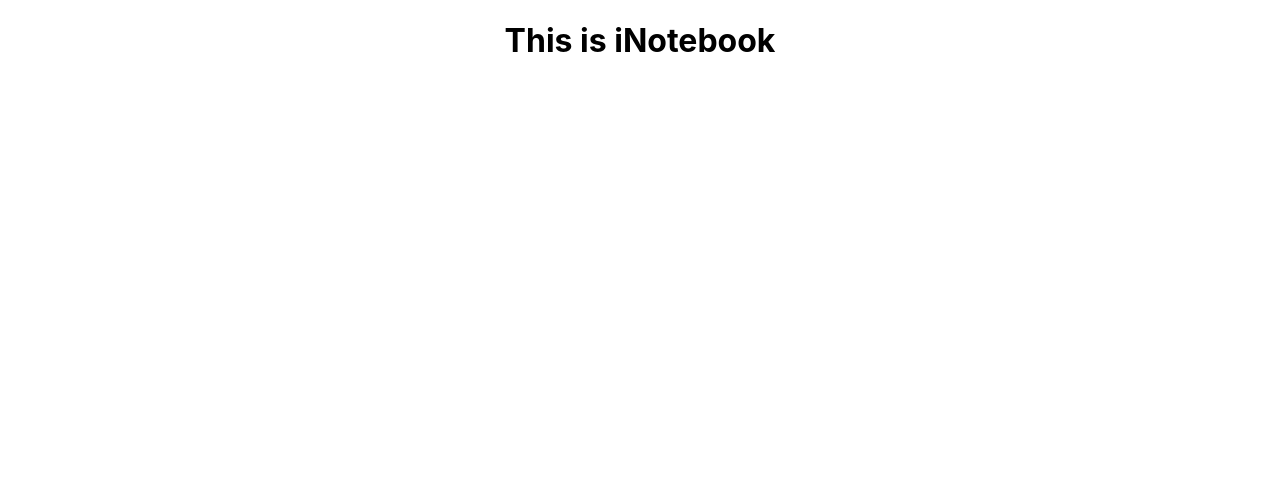
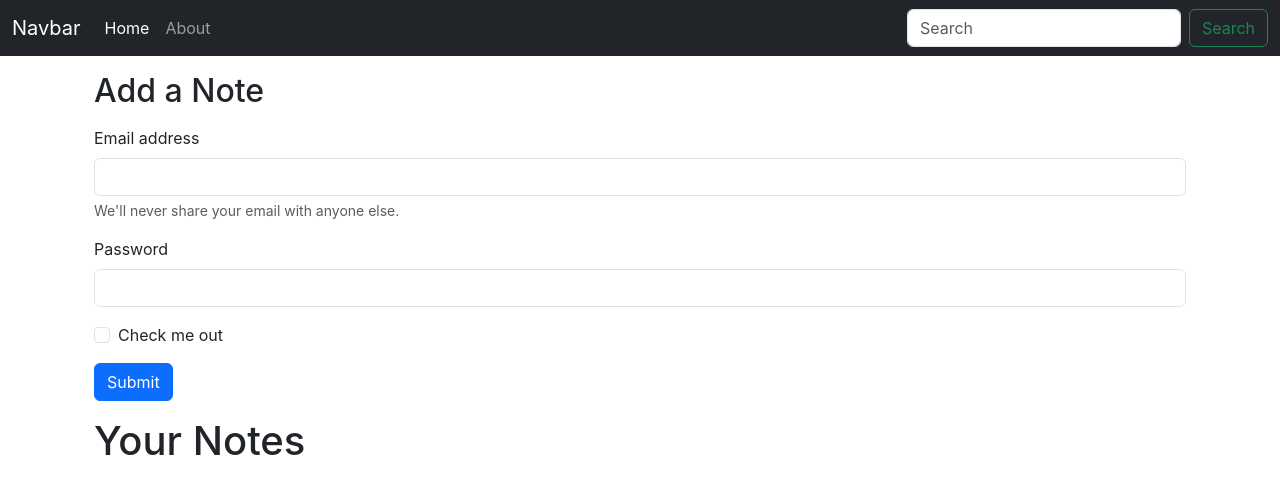
Before and after one commit to RushabhDabre/inotebook, a React (Create React App) app: page / in a window 1280 px wide. Shown: the top 494 px of the page. Built offline with nearby package versions, Linux system fonts and the light colour scheme.

Commit message:
Frontend Setup

```diff
--- a/public/index.html
+++ b/public/index.html
@@ -1,23 +1,32 @@
 <!DOCTYPE html>
 <html lang="en">
+
 <head>
   <meta charset="utf-8" />
   <link rel="icon" href="%PUBLIC_URL%/favicon.ico" />
   <meta name="viewport" content="width=device-width, initial-scale=1" />
   <meta name="theme-color" content="#000000" />
-    <meta
-      name="description"
-      content="Web site created using create-react-app"
-    />
+  <meta name="description" content="Web site created using create-react-app" />
   <link rel="apple-touch-icon" href="%PUBLIC_URL%/logo192.png" />
 
   <link rel="manifest" href="%PUBLIC_URL%/manifest.json" />
 
-    <title>React App</title>
+  <title>iNotebook - Your Notes secured in the cloud</title>
+
+  <!-- Bootstrap CDN CSS -->
+  <link href="https://cdn.jsdelivr.net/npm/bootstrap@5.3.0-alpha3/dist/css/bootstrap.min.css" rel="stylesheet"
+    integrity="sha384-KK94CHFLLe+nY2dmCWGMq91rCGa5gtU4mk92HdvYe+M/SXH301p5ILy+dN9+nJOZ" crossorigin="anonymous">
+
 </head>
+
 <body>
   <noscript>You need to enable JavaScript to run this app.</noscript>
   <div id="root"></div>
 
+  <!-- Bootstrap CDN JS -->
+  <script src="https://cdn.jsdelivr.net/npm/bootstrap@5.3.0-alpha3/dist/js/bootstrap.bundle.min.js"
+    integrity="sha384-ENjdO4Dr2bkBIFxQpeoTz1HIcje39Wm4jDKdf19U8gI4ddQ3GYNS7NTKfAdVQSZe"
+    crossorigin="anonymous"></script>
 </body>
+
 </html>
--- a/src/App.js
+++ b/src/App.js
@@ -1,11 +1,30 @@
 import './App.css';
 import React from 'react';
+import {
+  BrowserRouter as Router,
+  Routes,
+  Route
+} from "react-router-dom";
+import Navbar from './components/Navbar';
+import { Home } from './components/Home';
+import About from './components/About';
+import NoteState from './context/notes/NoteState';
 
 function App() {
   return (
-    <div className="App">
-      <h1>This is iNotebook</h1>
-    </div>
+    <>
+      <NoteState>
+        <Router>
+          <Navbar />
+          <div className="container">
+            <Routes>
+              <Route exact path="/" element={<Home />} />
+              <Route exact path="/about" element={<About />} />
+            </Routes>
+          </div>
+        </Router>
+      </NoteState>
+    </>
   );
 }
 
--- /dev/null
+++ b/src/components/About.js
@@ -0,0 +1,14 @@
+import React from 'react';
+// import React, { useContext, useEffect } from 'react';
+// import noteContext from '../context/notes/noteContext';
+
+const About = () => {
+
+  return (
+    <div>
+        This is About page
+    </div>
+  )
+}
+
+export default About
--- /dev/null
+++ b/src/components/Home.js
@@ -0,0 +1,30 @@
+import React from 'react'
+
+export const Home = () => {
+    return (
+        <div >
+            <div className="container my-3">
+                <h2>Add a Note</h2>
+                <form className='my-3'>
+                    <div class="mb-3">
+                        <label for="exampleInputEmail1" class="form-label">Email address</label>
+                        <input type="email" class="form-control" id="exampleInputEmail1" aria-describedby="emailHelp" />
+                        <div id="emailHelp" class="form-text">We'll never share your email with anyone else.</div>
+                    </div>
+                    <div class="mb-3">
+                        <label for="exampleInputPassword1" class="form-label">Password</label>
+                        <input type="password" class="form-control" id="exampleInputPassword1" />
+                    </div>
+                    <div class="mb-3 form-check">
+                        <input type="checkbox" class="form-check-input" id="exampleCheck1" />
+                        <label class="form-check-label" for="exampleCheck1">Check me out</label>
+                    </div>
+                    <button type="submit" class="btn btn-primary">Submit</button>
+                </form>
+            </div>
+            <div className="container my-3">
+                <h1>Your Notes</h1>
+            </div>
+        </div>
+    )
+}
--- /dev/null
+++ b/src/components/Navbar.js
@@ -0,0 +1,35 @@
+import React, {useEffect} from 'react';
+import { Link, useLocation } from "react-router-dom";
+
+const Navbar = () => {
+    let location = useLocation();
+    useEffect(() => {
+        console.log(location)
+    }, [location]);
+    return (
+        <nav className="navbar navbar-expand-lg navbar-dark bg-dark">
+            <div className="container-fluid">
+                <Link className="navbar-brand" to="/">Navbar</Link>
+                <button className="navbar-toggler" type="button" data-bs-toggle="collapse" data-bs-target="#navbarSupportedContent" aria-controls="navbarSupportedContent" aria-expanded="false" aria-label="Toggle navigation">
+                    <span className="navbar-toggler-icon"></span>
+                </button>
+                <div className="collapse navbar-collapse" id="navbarSupportedContent">
+                    <ul className="navbar-nav me-auto mb-2 mb-lg-0">
+                        <li className="nav-item">
+                            <Link className={`nav-link ${location.pathname === "/" ? "active" : ""}`} aria-current="page" to="/">Home</Link>
+                        </li>
+                        <li className="nav-item">
+                            <Link className={`nav-link ${location.pathname === "/about" ? "active" : ""}`} to="/about">About</Link>
+                        </li>
+                    </ul>
+                    <form className="d-flex" role="search">
+                        <input className="form-control me-2" type="search" placeholder="Search" aria-label="Search" />
+                        <button className="btn btn-outline-success" type="submit">Search</button>
+                    </form>
+                </div>
+            </div>
+        </nav>
+    )
+}
+
+export default Navbar
--- /dev/null
+++ b/src/context/notes/NoteState.js
@@ -0,0 +1,14 @@
+import React from "react";
+// import React, { useState } from "react";
+import NoteContext from "./noteContext";
+
+const NoteState = (props) => {
+
+    return(
+    <NoteContext.Provider value={{}}>
+        {props.children}
+    </NoteContext.Provider>
+    )
+}
+
+export default NoteState;
--- /dev/null
+++ b/src/context/notes/noteContext.js
@@ -0,0 +1,5 @@
+import { createContext  } from "react";
+
+const noteContext = createContext();
+
+export default noteContext;
```
Lines whose indentation alone changed are shown as unchanged.
